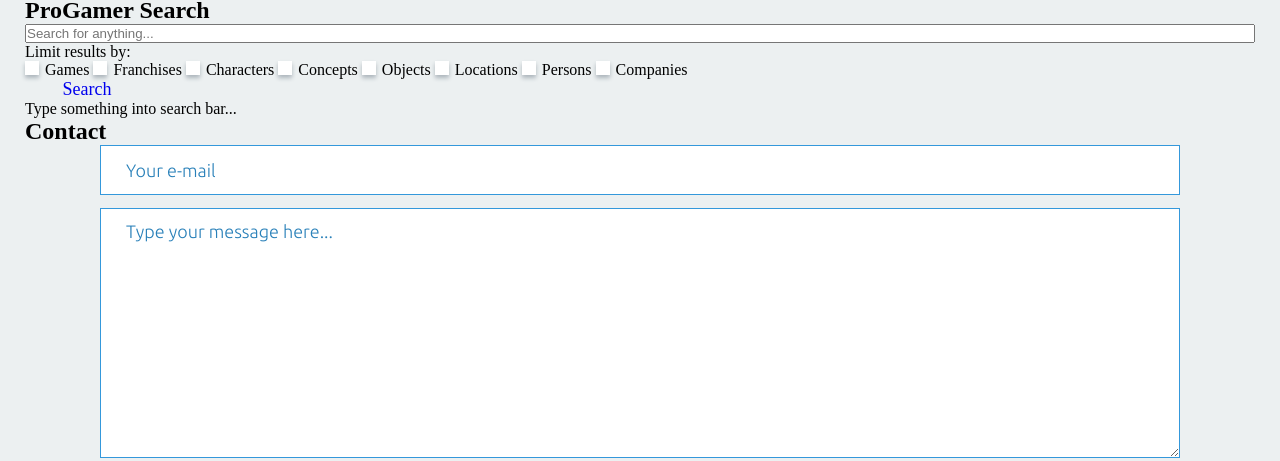
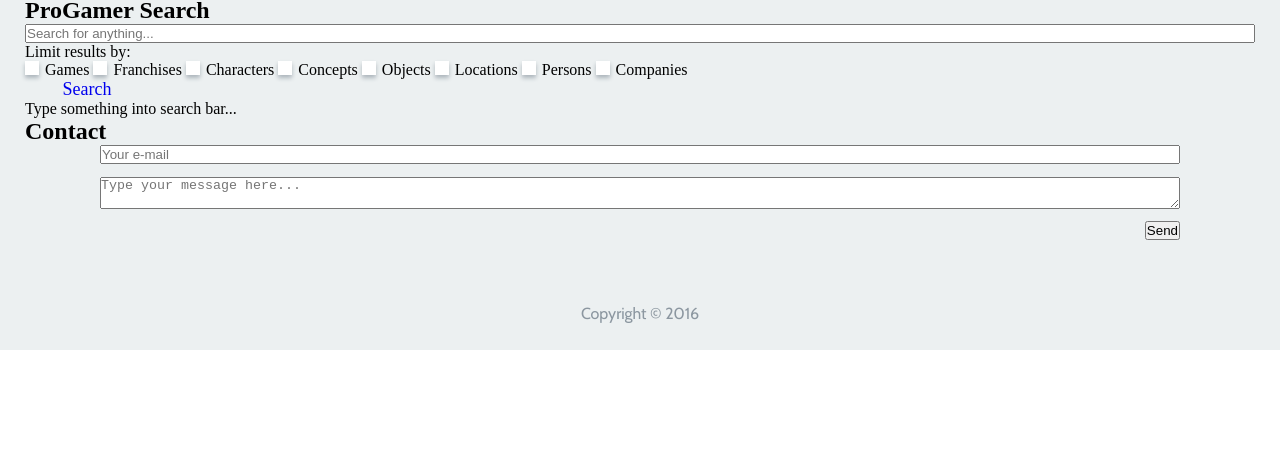
Before and after one commit to HackYourCareer/201701_HYC-ui-developement-web-dev-part-4, a website: page index.html in a window 1280 px wide. Shown: the part 481-942 px from the top of the page. After the commit the page ends 831 px from the top, so only its background shows below. Drawn offline with nearby package versions, Linux system fonts and the light colour scheme.

Commit message:
updates for live coding part v2

```diff
--- a/index.html
+++ b/index.html
@@ -135,17 +135,17 @@
 
         <section id="contact" class="u-jump-target">
 
-            <h1 class="a-title a-title--primary">Contact</h1>
+            <h1 class="a-title">Contact</h1>
 
             <form class="m-form" action="" method="post">
                 <fieldset class="m-form__fieldset">
-                    <input class="a-input a-input--secondary" placeholder="Your e-mail" type="email" tabindex="1" required>
+                    <input class="a-input" placeholder="Your e-mail" type="email" tabindex="1" required>
                 </fieldset>
                 <fieldset class="m-form__fieldset">
-                    <textarea class="a-textarea a-textarea--primary" placeholder="Type your message here..." tabindex="2" required></textarea>
+                    <textarea class="a-textarea" placeholder="Type your message here..." tabindex="2" required></textarea>
                 </fieldset>
                 <fieldset class="m-form__fieldset m-form__fieldset--align-right">
-                    <button class="a-btn a-btn--secondary a-btn--sm" name="submit" type="submit" id="submit" data-submit="...Sending">Send</button>
+                    <button class="" name="submit" type="submit" id="submit" data-submit="...Sending">Send</button>
                 </fieldset>
             </form>
 
```
